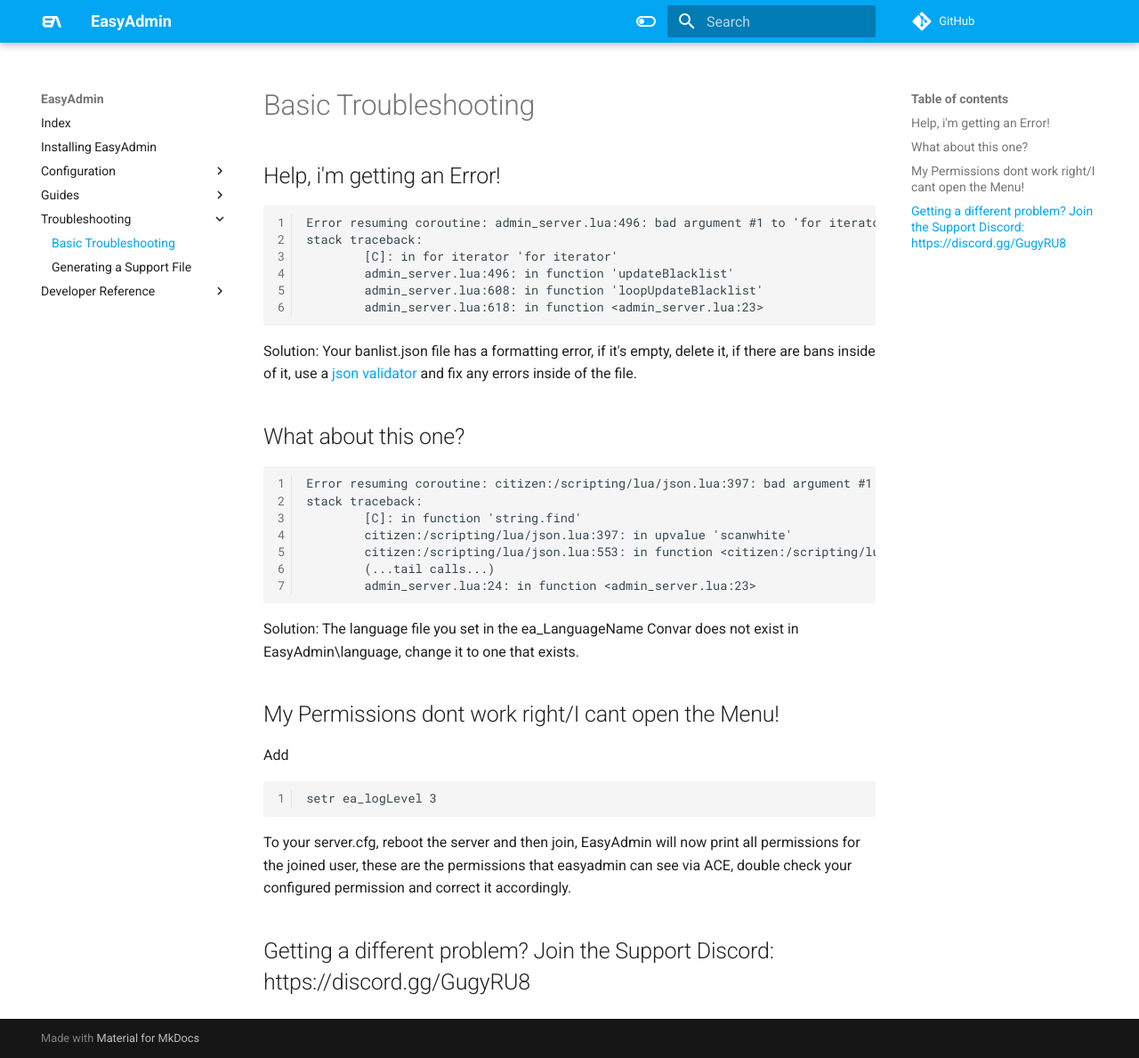
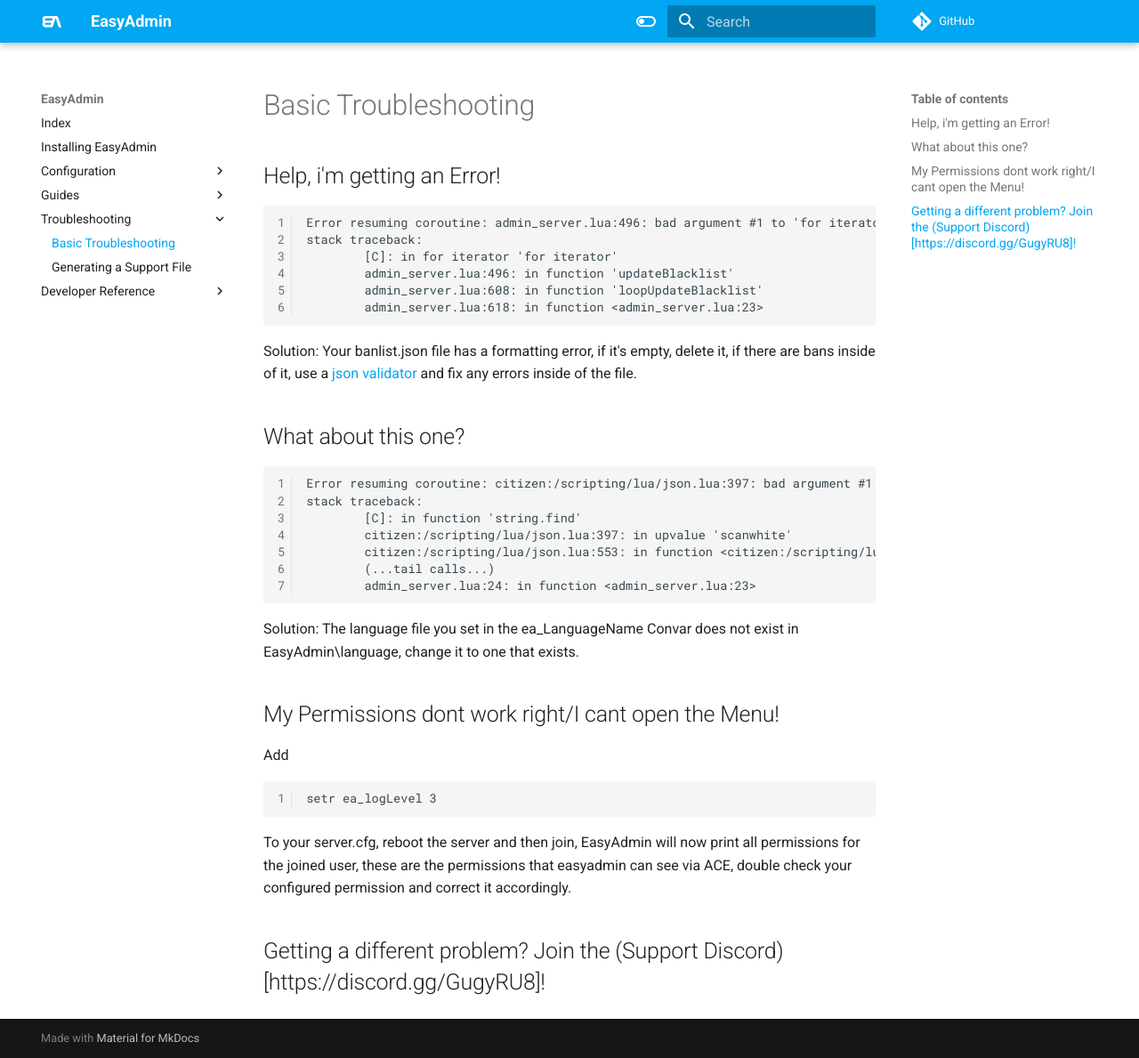
Before and after one commit to Blumlaut/EasyAdmin-docs, an MkDocs documentation site: the page built from docs/troubleshooting.md, in a window 1280 px wide and 1189 px high. Shown: the whole window at 89% size. Built offline with MkDocs 1.6.1 and Material for MkDocs 9.7.7, drawn with Linux system fonts in a browser that asks for light colours; comment, search, counter and statistics services are not loaded.

```diff
--- a/docs/troubleshooting.md
+++ b/docs/troubleshooting.md
@@ -37,4 +37,4 @@ setr ea_logLevel 3
 
 To your server.cfg, reboot the server and then join, EasyAdmin will now print all permissions for the joined user, these are the permissions that easyadmin can see via ACE, double check your configured permission and correct it accordingly.
 
-## Getting a different problem? Join the Support Discord: https://discord.gg/GugyRU8
+## Getting a different problem? Join the (Support Discord)[https://discord.gg/GugyRU8]!
```
